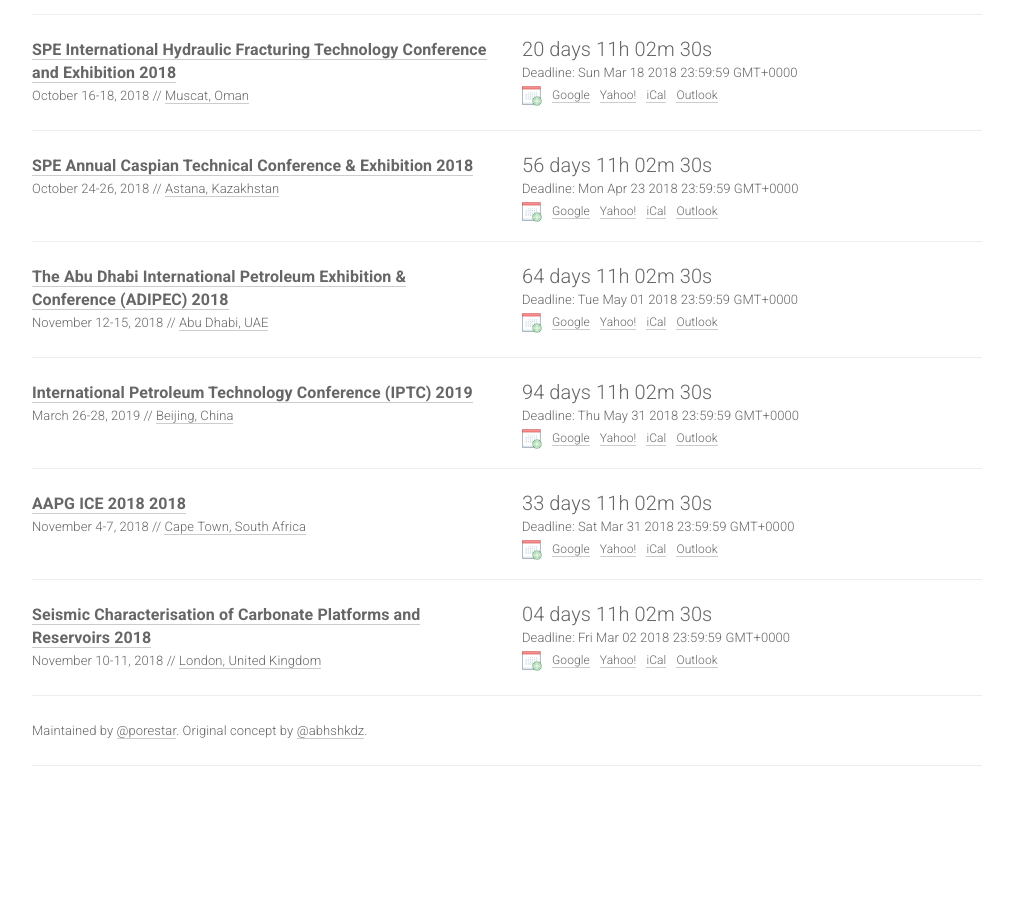
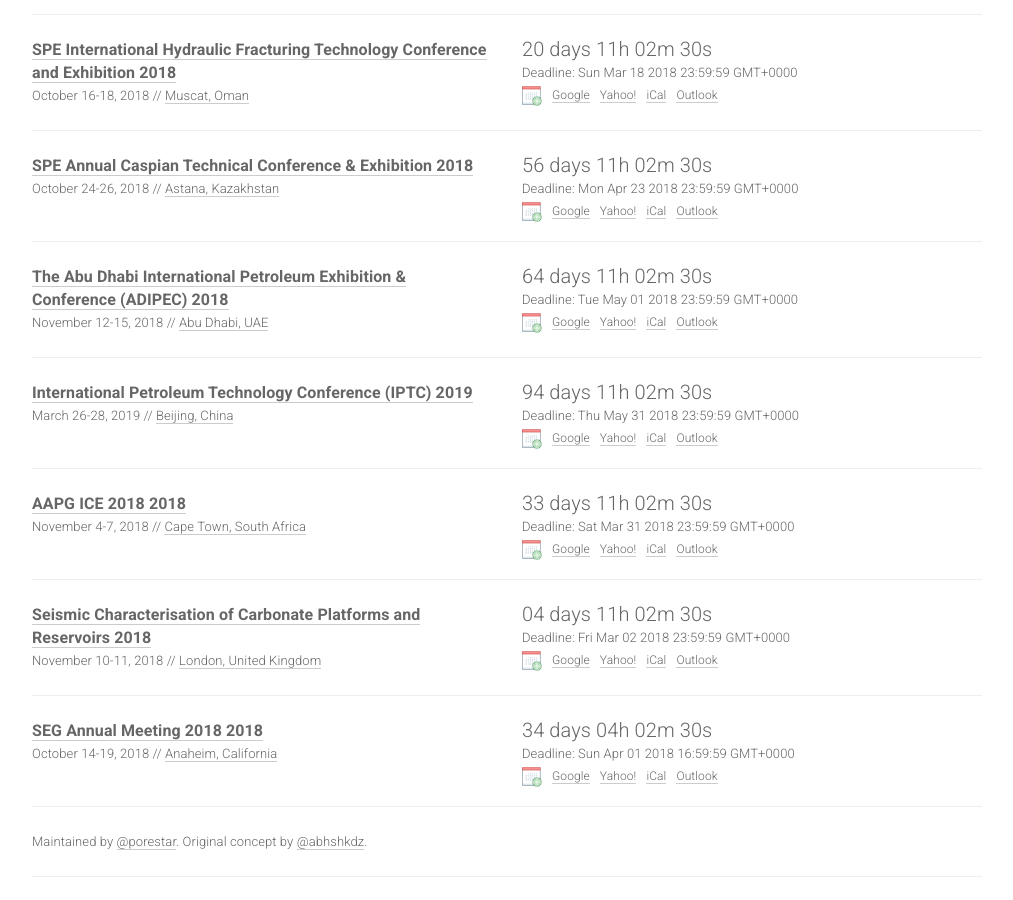
Before and after one commit to LukasMosser/geo-deadlines, a Jekyll site: the page built from index.html, in a window 1280 px wide and 900 px high, scrolled down 880 px. Shown: the whole window, without its empty margins (133-1146 px from the left). Built offline with Jekyll 4.4.1, drawn with Linux system fonts in a browser that asks for light colours; nearby versions of some CDN libraries; comment, search, counter and statistics services are not loaded; before the commit the page ends 1669 px from its top, so only the background shows below that.

Commit message:
SEG Annual MTG

```diff
--- a/_data/conferences.yml
+++ b/_data/conferences.yml
@@ -99,3 +99,13 @@
   date: November 10-11, 2018
   place: London, United Kingdom
   sub: GEOP
+
+- name: SEG Annual Meeting 2018
+  year: 2018
+  id: segannualmtg18
+  link: https://seg.org/Annual-Meeting-2018
+  deadline: "2018-04-01 16:59:59"
+  timezone: CDT/GMT-6
+  date: October 14-19, 2018
+  place: Anaheim, California
+  sub: GEOP
```
